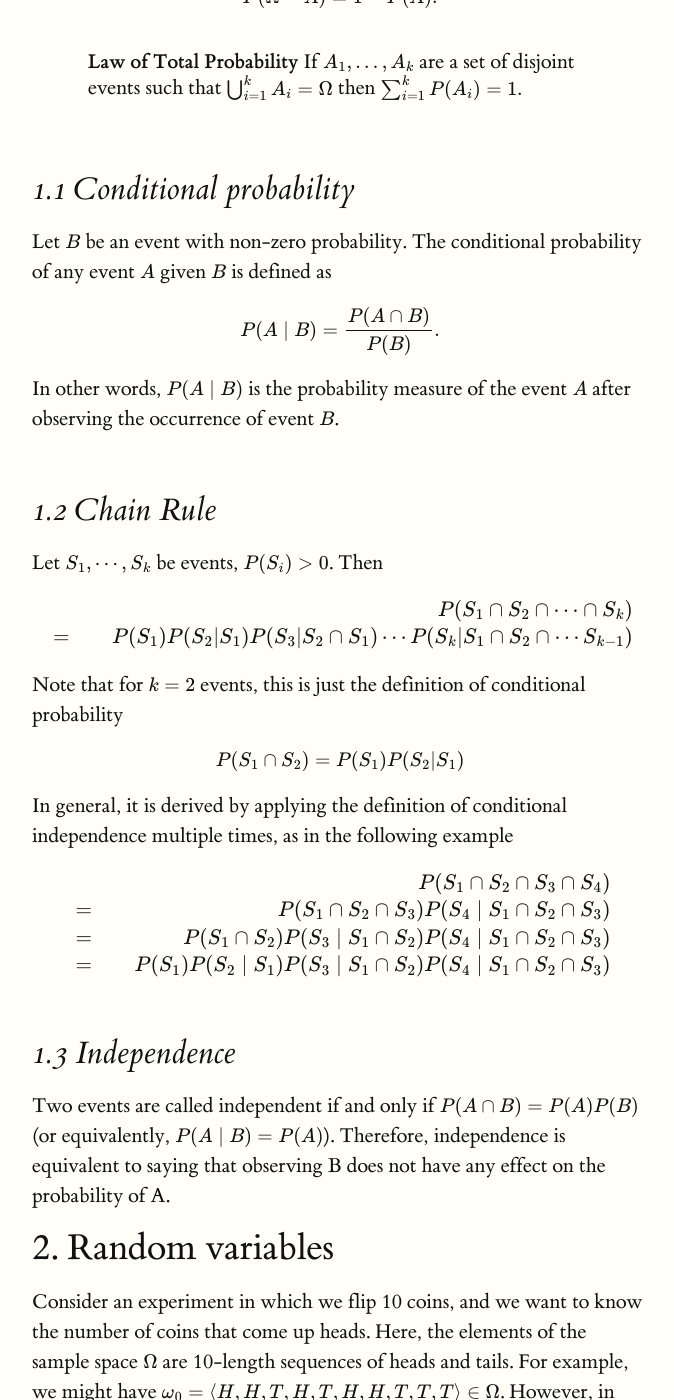
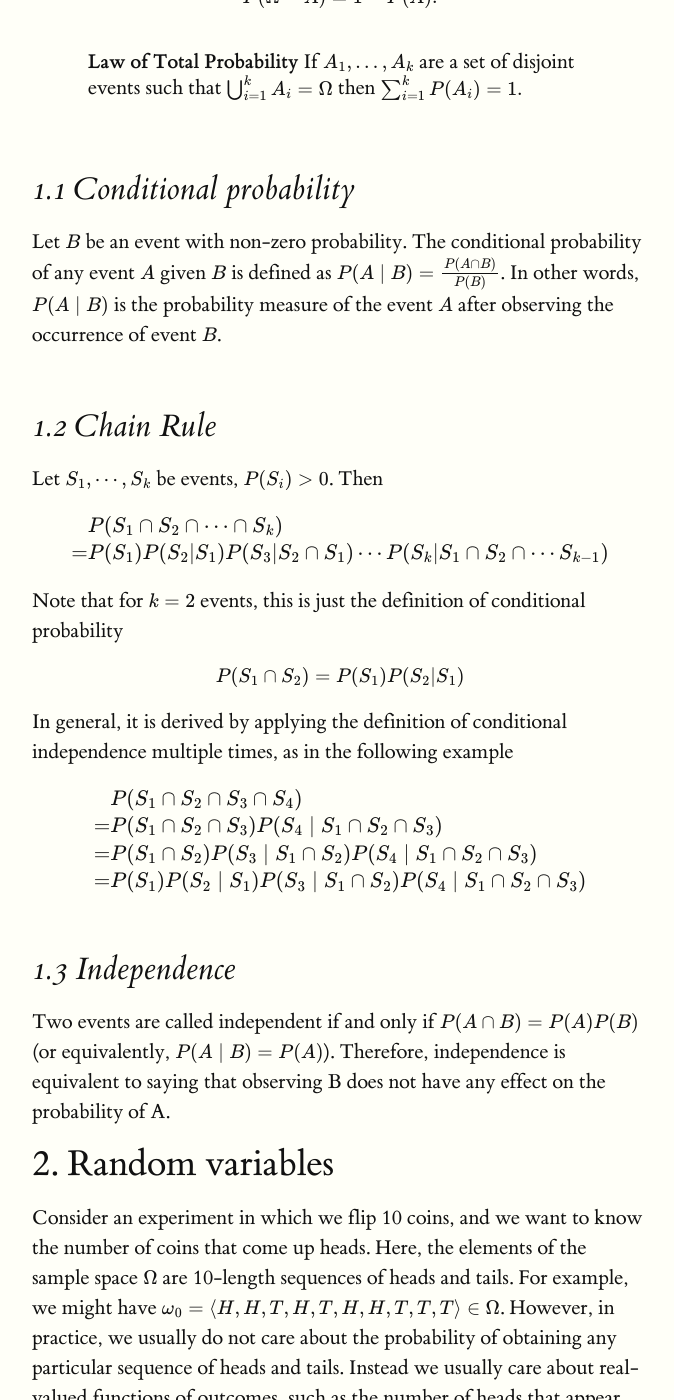
Before and after one commit to ermongroup/cs228-notes, a Jekyll site: the page built from preliminaries/probabilityreview/index.md, in a window 1280 px wide and 1400 px high, scrolled down 1491 px. Shown: the whole window, without its empty margins (128-802 px from the left). Built offline with Jekyll 4.4.1, drawn with Linux system fonts in a browser that asks for light colours; formulas are drawn with MathJax 3; some of the changed text lies outside the part shown.

Commit message:
Revert "fix aligned equations"
This reverts commit e9897290df90ed1b8f33c1749bb12f3660ea4647.

```diff
--- a/preliminaries/probabilityreview/index.md
+++ b/preliminaries/probabilityreview/index.md
@@ -31,9 +31,7 @@
 ## 1.1 Conditional probability
 
 Let $$B$$ be an event with non-zero probability. The conditional probability of any event $$A$$ given $$B$$ is defined as
-\begin{equation}
-P(A \mid B) = \frac {P(A \cap B)}{P(B)}.
-\end{equation}
+$$ P(A \mid B) = \frac {P(A \cap B)}{P(B)}$$.
 In other words, $$P(A \mid B)$$ is the probability measure of the event $$A$$ after observing the occurrence of
 event $$B$$.
 
@@ -43,8 +41,8 @@
 
 {% math %}
 \begin{aligned}
-&   & P(S_1 \cap S_2 \cap \cdots \cap S_k) \\
-& = & P(S_1) P(S_2 | S_1) P(S_3 | S_2 \cap S_1 ) \cdots  P(S_k | S_1 \cap S_2 \cap \cdots S_{k-1})
+  & P(S_1 \cap S_2 \cap \cdots \cap S_k) \\
+= & P(S_1) P(S_2 | S_1) P(S_3 | S_2 \cap S_1 ) \cdots  P(S_k | S_1 \cap S_2 \cap \cdots S_{k-1})
 \end{aligned}
 {% endmath %}
 
@@ -58,10 +56,10 @@
 
 {% math %}
 \begin{aligned}
-&   & P(S_1 \cap S_2 \cap S_3 \cap S_4) \\
-& = & P(S_1 \cap S_2 \cap S_3) P(S_4 \mid S_1 \cap S_2 \cap S_3) \\
-& = & P(S_1 \cap S_2) P(S_3 \mid S_1 \cap S_2) P(S_4 \mid S_1 \cap S_2 \cap S_3) \\
-& = & P(S_1) P(S_2 \mid S_1) P(S_3 \mid S_1 \cap S_2) P(S_4 \mid S_1 \cap S_2 \cap S_3)
+  & P(S_1 \cap S_2 \cap S_3 \cap S_4) \\
+= & P(S_1 \cap S_2 \cap S_3) P(S_4 \mid S_1 \cap S_2 \cap S_3) \\
+= & P(S_1 \cap S_2) P(S_3 \mid S_1 \cap S_2) P(S_4 \mid S_1 \cap S_2 \cap S_3) \\
+= & P(S_1) P(S_2 \mid S_1) P(S_3 \mid S_1 \cap S_2) P(S_4 \mid S_1 \cap S_2 \cap S_3)
 \end{aligned}
 {% endmath %}
 
@@ -204,13 +202,13 @@
 ### **Discrete case**:
 
 \begin{equation}
-E[g(X)] = \sum_{x \in Val(X)} \mathbf{1}{x \in A} P_X(x)dx = \sum_{x \in A} P_X(x)dx = P(X \in A)
+E[g(X)] = \sum_{x \in Val(X)} \mathbf{1}\{x \in A\}P_X(x)dx = \sum_{x \in A} P_X(x)dx = P(X \in A)
 \end{equation}
 
 ### **Continuous case**:
 
 \begin{equation}
-E[g(X)] = \int_{-\infty}^{\infty} \mathbf{1}{x \in A} f_X(x) dx = \int_{x\in A} f_X(x) dx = P(X \in A)
+E[g(X)] = \int_{-\infty}^{\infty} \mathbf{1}\{x \in A\} f_X(x) dx = \int_{x\in A} f_X(x) dx = P(X \in A)
 \end{equation}
 
 
@@ -359,8 +357,8 @@
 
 {% math %}
 \begin{aligned}
-&   & p_{X_1, \cdots X_n} (x_1, \cdots, x_n) \\
-& = & p_{X_1} (x_1) p_{X_2 \mid X_1} (x_2 \mid x_1) \cdots p_{X_n \mid X_1, \cdots, X_{n-1}} (x_n \mid x_1, \cdots, x_{n-1})
+  & p_{X_1, \cdots X_n} (x_1, \cdots, x_n) \\
+= & p_{X_1} (x_1) p_{X_2 \mid X_1} (x_2 \mid x_1) \cdots p_{X_n \mid X_1, \cdots, X_{n-1}} (x_n \mid x_1, \cdots, x_{n-1})
 \end{aligned}
 {% endmath %}
 
```
